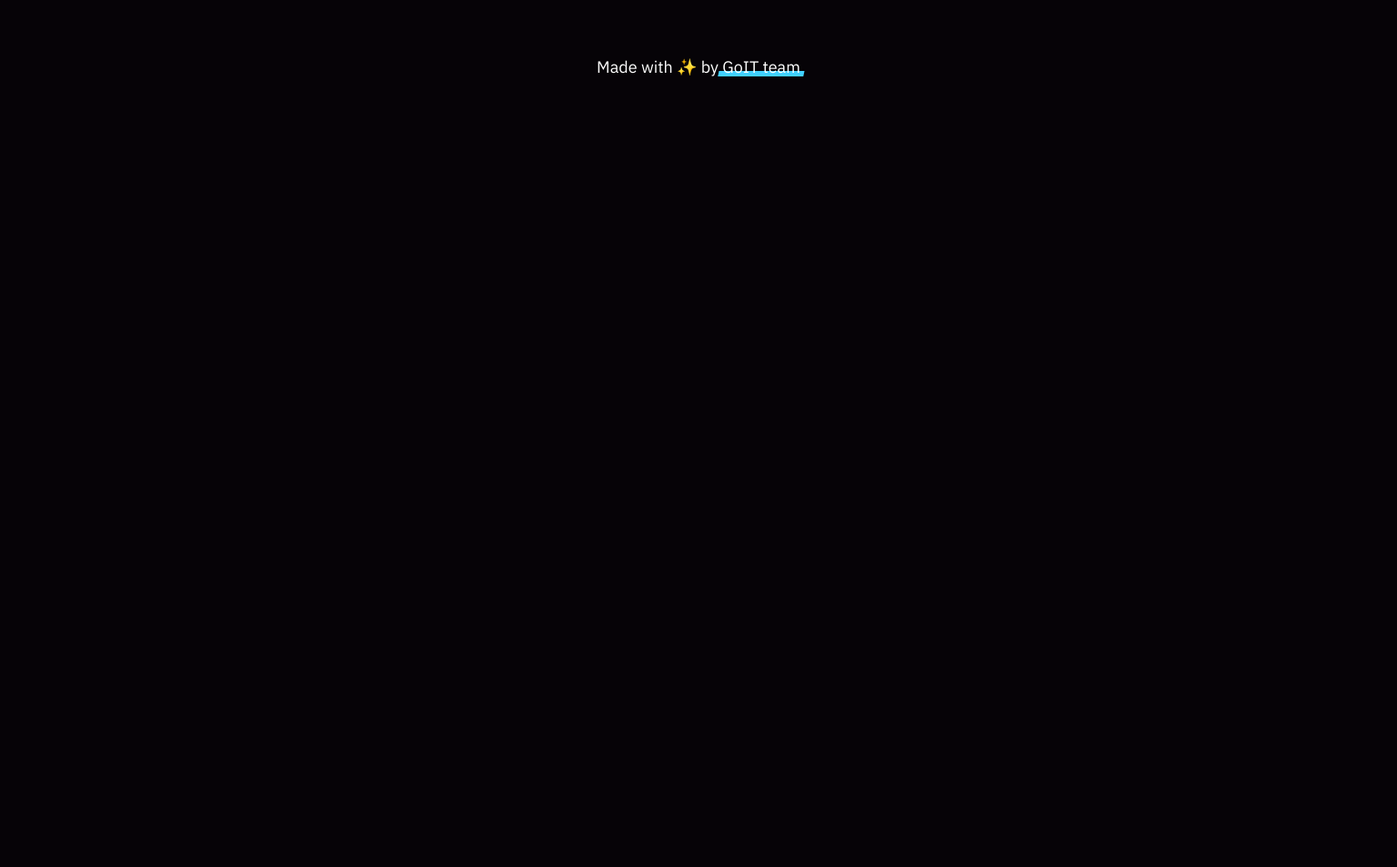
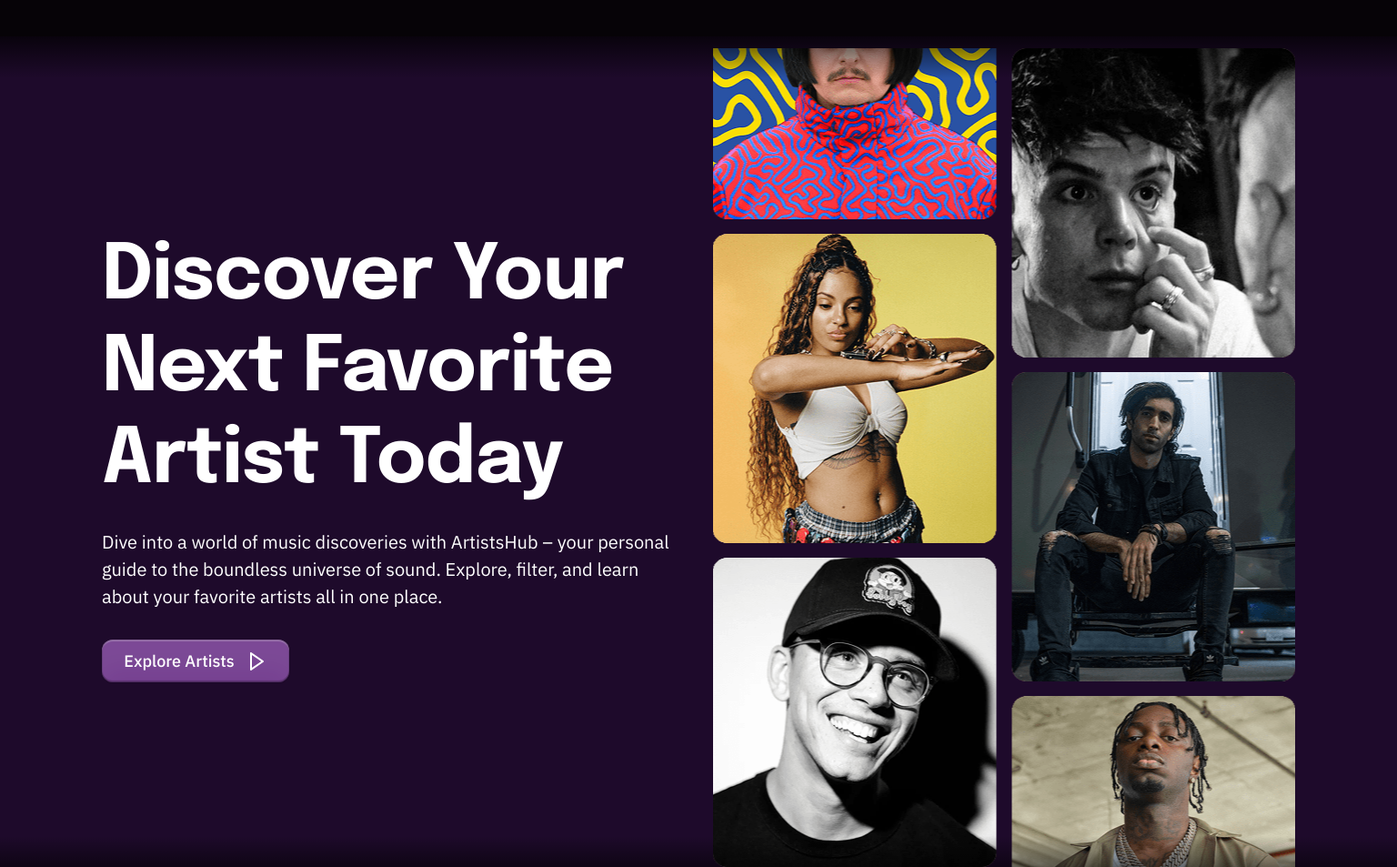
Before and after one commit to Iryna-Novikova/goit_js_team17_project, a website built with Vite: page src/index.html in a window 1536 px wide. Shown: the top 953 px of the page at 91% size. Before the commit the page ends 800 px from the top, so only its background shows below. Built offline with nearby package versions, Linux system fonts and the light colour scheme.

Commit message:
add section hero, adaptive design

```diff
--- a/src/css/hero.css
+++ b/src/css/hero.css
@@ -0,0 +1,154 @@
+.hero {
+    position: relative;
+    background-color: #1E0A2B;
+    overflow: hidden;
+}
+
+.hero::before {
+    content: "";
+    position: absolute;
+    top: 0;
+    left: 0;
+    width: 100%;
+    height: 100%;
+    pointer-events: none;
+    background: linear-gradient(to bottom, rgba(0, 0, 0, 0.7) 0%, transparent 5%, transparent 95%, rgba(0, 0, 0, 0.7) 100%);
+    z-index: 1;
+}
+
+.hero-wrapper {
+    display: flex;
+    flex-direction: column;
+    align-items: center;
+    gap: 64px;
+}
+
+.hero-text {
+    max-width: 280px;
+}
+
+.hero-title {
+    font-size: 48px;
+    padding-top: 64px;
+    margin-bottom: 20px;
+}
+
+.hero-para {
+    margin-bottom: 24px;
+}
+
+.hero-nav-btn {
+    border-radius: 12px;
+    padding: 10px 61px;
+    width: 280px;
+    height: 47px;
+    box-shadow: 0 1px 2px 0 rgba(6, 3, 7, 0.05), inset 0 -2px 1px 0 rgba(0, 0, 0, 0.2), inset 0 0 0 1px rgba(6, 3, 7, 0.15), inset 0 2px 1px 0 rgba(255, 255, 255, 0.25), inset 0 32px 24px 0 rgba(255, 255, 255, 0.05);
+    background: #764191;
+
+    font-weight: 500;
+
+    display: flex;
+    gap: 12px;
+    align-items: center;
+    justify-content: center;
+}
+
+.hero-btn-svg {
+    fill: #fff;
+}
+
+.hero-pictures {
+    width: 280px;
+    height: 385px;
+    background-image: url('/img/hero/hero-mob-min.png');
+    background-size: cover;
+    background-position: center;
+    background-repeat: no-repeat;
+}
+@media (-webkit-min-device-pixel-ratio: 2),
+(min-resolution: 192dpi) {
+    .hero-pictures {
+        background-image: url('/img/hero/hero-mob@2x-min.png'); }
+    }
+
+/*-----TABLET-------*/
+@media only screen and (min-width: 768px) {
+    .hero-wrapper {
+        gap: 32px;
+    }
+
+    .hero-text {
+        max-width: 704px;
+    }
+
+    .hero-title {
+        max-width: 520px;
+        padding-top: 32px;
+        margin-bottom: 24px;
+    }
+
+    .hero-para {
+        /* max-width: 624px; */
+        margin-bottom: 32px;
+    }
+
+    .hero-nav-btn {
+        max-width: 246px;
+        padding: 10px 44px;
+    }
+
+    .hero-pictures {
+        width: 704px;
+        height: 632px;
+        background-image: url('/img/hero/hero-tab-min.png');
+    }
+
+    @media (-webkit-min-device-pixel-ratio: 2),
+    (min-resolution: 192dpi) {
+        .hero-pictures {
+            background-image: url('/img/hero/hero-tab@2x-min.png');
+        }
+    }
+}
+
+
+/*-----DESKTOP-------*/
+@media only screen and (min-width: 1440px) {
+    .hero-wrapper {
+        flex-direction: row;
+    }
+
+    .hero-text {
+        padding-top: 215px;
+        padding-bottom: 215px;
+        max-width: 640px;
+    }
+
+    .hero-title {
+        font-size: 84px;
+        max-width: 640px;
+        padding: 0;
+    }
+
+    .hero-para {
+        font-size: 20px;
+    }
+
+    .hero-nav-btn {
+        width: 206px;
+        padding: 10px 24px;
+    }
+
+    .hero-pictures {
+        width: 641px;
+        height: 900px;
+        background-image: url('/img/hero/hero-desk-min.png');
+    }
+
+    @media (-webkit-min-device-pixel-ratio: 2),
+    (min-resolution: 192dpi) {
+        .hero-pictures {
+            background-image: url('/img/hero/hero-desk@2x-min.png');
+        }
+    }
+}
--- a/src/partials/hero.html
+++ b/src/partials/hero.html
@@ -1,5 +1,23 @@
-<section>
+<section class="hero">
   <div class="container">
-    <!-- ваш код тут -->
+    <div class="hero-wrapper">
+      <div class="hero-text">
+        <h1 class="hero-title epilogue">
+          Discover Your Next Favorite Artist Today
+        </h1>
+        <p class="hero-para">
+          Dive into a world of music discoveries with ArtistsHub – your personal
+          guide to the boundless universe of sound. Explore, filter, and learn
+          about your favorite artists all in one place.
+        </p>
+        <a href="#artists" class="hero-nav-btn"
+          >Explore Artists
+          <svg class="hero-btn-svg" width="24" height="24">
+            <use href="/img/icons.svg#icon-right-arrow-explore-artists"></use>
+          </svg>
+        </a>
+      </div>
+      <div class="hero-pictures"></div>
+    </div>
   </div>
 </section>
```
